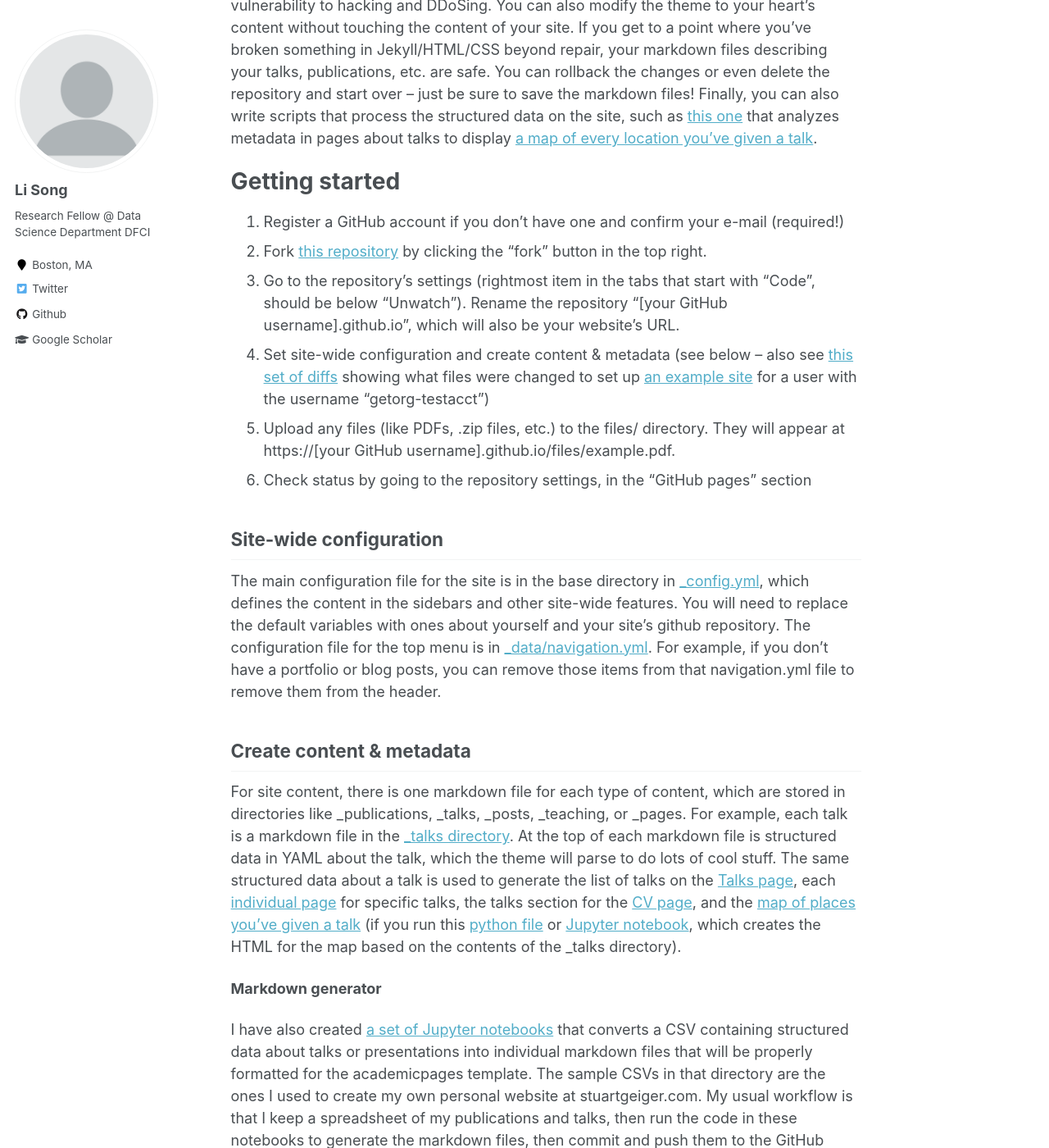
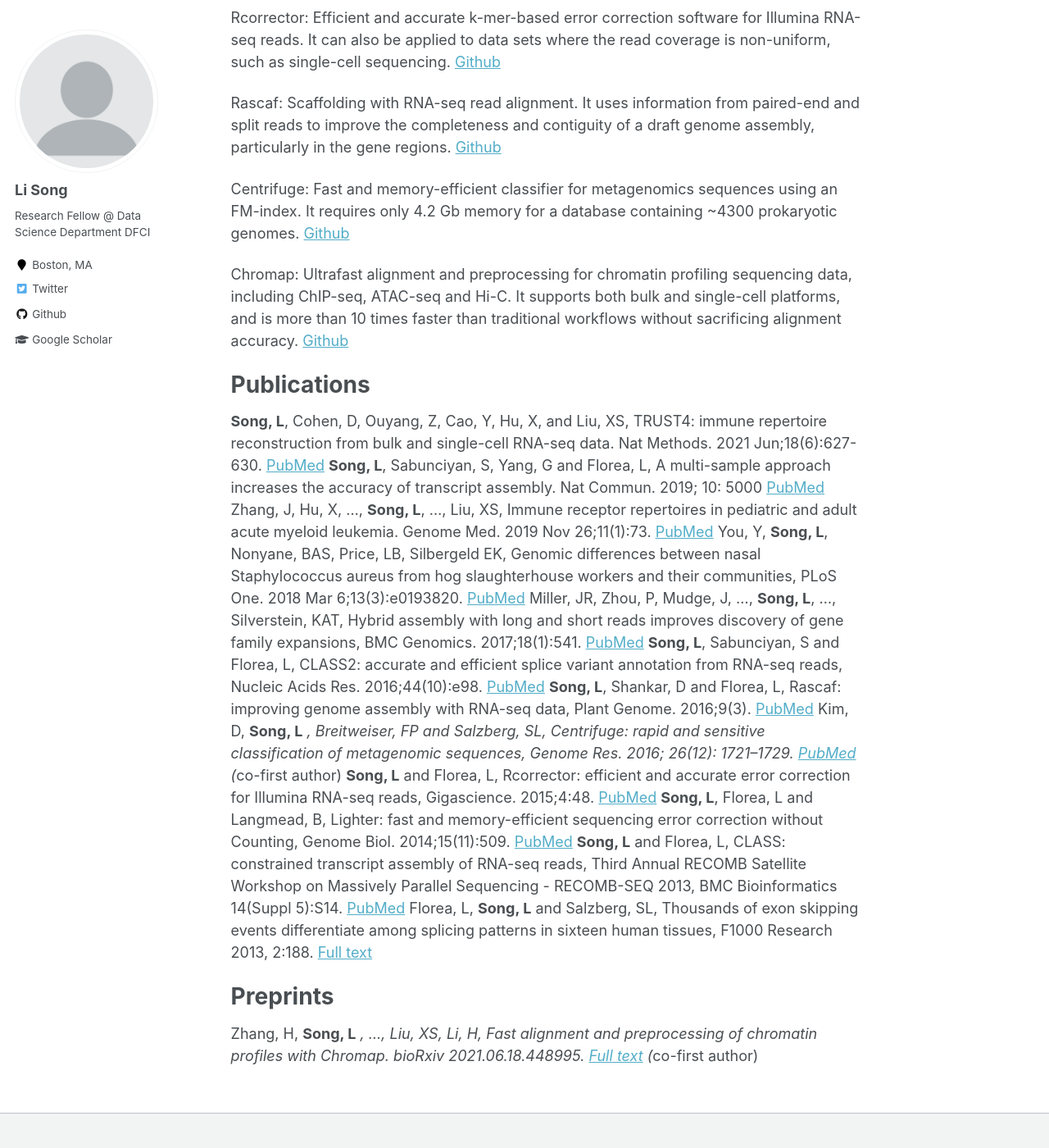
Before and after one commit to mourisl/mourisl.github.io, a Jekyll site: the page built from _pages/about.md, in a window 1280 px wide and 1400 px high, scrolled down 830 px. Shown: the whole window at 82% size. Built offline with Jekyll 4.4.1, drawn with Linux system fonts in a browser that asks for light colours; some of the changed text lies outside the part shown.

Commit message:
Update main page

```diff
--- a/_pages/about.md
+++ b/_pages/about.md
@@ -1,6 +1,6 @@
 ---
 permalink: /
-title: "academicpages is a ready-to-fork GitHub Pages template for academic personal websites"
+title: "About me"
 excerpt: "About me"
 author_profile: true
 redirect_from:
@@ -8,43 +8,43 @@ redirect_from:
   - /about.html
 ---
 
-This is the front page of a website that is powered by the [academicpages template](https://github.com/academicpages/academicpages.github.io) and hosted on GitHub pages. [GitHub pages](https://pages.github.com) is a free service in which websites are built and hosted from code and data stored in a GitHub repository, automatically updating when a new commit is made to the respository. This template was forked from the [Minimal Mistakes Jekyll Theme](https://mmistakes.github.io/minimal-mistakes/) created by Michael Rose, and then extended to support the kinds of content that academics have: publications, talks, teaching, a portfolio, blog posts, and a dynamically-generated CV. You can fork [this repository](https://github.com/academicpages/academicpages.github.io) right now, modify the configuration and markdown files, add your own PDFs and other content, and have your own site for free, with no ads! An older version of this template powers my own personal website at [stuartgeiger.com](http://stuartgeiger.com), which uses [this Github repository](https://github.com/staeiou/staeiou.github.io).
+Hi! My name is Li Song. My research interest is to design algorithms and developing methods to analyze sequencing data. I am currently a research fellow in Shirley Liu's lab at Department of Data Science in Dana-Farber Cancer Insitute. I obtained my Ph.D degree in Computer Science from Johns Hopkins University.
 
-A data-driven personal website
+Projects
 ======
-Like many other Jekyll-based GitHub Pages templates, academicpages makes you separate the website's content from its form. The content & metadata of your website are in structured markdown files, while various other files constitute the theme, specifying how to transform that content & metadata into HTML pages. You keep these various markdown (.md), YAML (.yml), HTML, and CSS files in a public GitHub repository. Each time you commit and push an update to the repository, the [GitHub pages](https://pages.github.com/) service creates static HTML pages based on these files, which are hosted on GitHub's servers free of charge.
+TRUST4: TCR/BCR assembler for RNA-seq data. TRUST4 can be applied on either bulk or single-cell RNA-seq data. In addition to report CDR3s, TRUST4 also assembles full-length TCRs/BCRs. [Github](https://github.com/liulab-dfci/TRUST4)
 
-Many of the features of dynamic content management systems (like Wordpress) can be achieved in this fashion, using a fraction of the computational resources and with far less vulnerability to hacking and DDoSing. You can also modify the theme to your heart's content without touching the content of your site. If you get to a point where you've broken something in Jekyll/HTML/CSS beyond repair, your markdown files describing your talks, publications, etc. are safe. You can rollback the changes or even delete the repository and start over -- just be sure to save the markdown files! Finally, you can also write scripts that process the structured data on the site, such as [this one](https://github.com/academicpages/academicpages.github.io/blob/master/talkmap.ipynb) that analyzes metadata in pages about talks to display [a map of every location you've given a talk](https://academicpages.github.io/talkmap.html).
+CLASS/CLASS2: Efficient and accurate transcript assemblers for RNA-seq data that detect more fine-grained alternative splice variants. The programs combine linear programming algorithms to detect exons from read coverage levels, with splice graph representations of genes and their splice variants, and memory efficient optimization algorithms for transcript selection. [SourceForge](https://sourceforge.net/projects/splicebox/)[Github](https://github.com/mourisl/CLASS)
 
-Getting started
+PsiCLASS: Simultaneous multi-sample transcript assembler for RNA-seq data. It builds a global data structure representing the structure of the transcripts, from which each sample generates its expressed transcripts. The global information allows accurate sample-wise assemblies and final meta-assembly. [Github](https://github.com/splicebox/PsiCLASS)
+
+Lighter: Fast and memory-efficient k-mer-based software to correct the sequencing errors from whole genome sequencing data without counting. It samples the k-mers in the data set and uses two memory-efficient Bloom filters to obtain solid k-mers. [Github](https://github.com/mourisl/Lighter)
+
+Rcorrector: Efficient and accurate k-mer-based error correction software for Illumina RNA-seq reads. It can also be applied to data sets where the read coverage is non-uniform, such as single-cell sequencing. [Github](https://github.com/mourisl/Rcorrector)
+
+Rascaf: Scaffolding with RNA-seq read alignment. It uses information from paired-end and split reads to improve the completeness and contiguity of a draft genome assembly, particularly in the gene regions. [Github](https://github.com/mourisl/Rascaf)
+
+Centrifuge: Fast and memory-efficient classifier for metagenomics sequences using an FM-index. It requires only 4.2 Gb memory for a database containing ~4300 prokaryotic genomes. [Github](https://github.com/DaehwanKimLab/centrifuge)
+
+Chromap: Ultrafast alignment and preprocessing for chromatin profiling sequencing data, including ChIP-seq, ATAC-seq and Hi-C. It supports both bulk and single-cell platforms, and is more than 10 times faster than traditional workflows without sacrificing alignment accuracy. [Github](https://github.com/haowenz/chromap)
+
+
+
+Publications
 ======
-1. Register a GitHub account if you don't have one and confirm your e-mail (required!)
-1. Fork [this repository](https://github.com/academicpages/academicpages.github.io) by clicking the "fork" button in the top right.
-1. Go to the repository's settings (rightmost item in the tabs that start with "Code", should be below "Unwatch"). Rename the repository "[your GitHub username].github.io", which will also be your website's URL.
-1. Set site-wide configuration and create content & metadata (see below -- also see [this set of diffs](http://archive.is/3TPas) showing what files were changed to set up [an example site](https://getorg-testacct.github.io) for a user with the username "getorg-testacct")
-1. Upload any files (like PDFs, .zip files, etc.) to the files/ directory. They will appear at https://[your GitHub username].github.io/files/example.pdf.
-1. Check status by going to the repository settings, in the "GitHub pages" section
+**Song, L**,  Cohen, D, Ouyang, Z, Cao, Y, Hu, X, and Liu, XS, TRUST4: immune repertoire reconstruction from bulk and single-cell RNA-seq data. Nat Methods. 2021 Jun;18(6):627-630. [PubMed](https://pubmed.ncbi.nlm.nih.gov/33986545/)
+**Song, L**, Sabunciyan, S, Yang, G and Florea, L, A multi-sample approach increases the accuracy of transcript assembly. Nat Commun. 2019; 10: 5000 [PubMed](https://pubmed.ncbi.nlm.nih.gov/31676772/)
+Zhang, J, Hu, X, …, **Song, L**, …, Liu, XS, Immune receptor repertoires in pediatric and adult acute myeloid leukemia. Genome Med. 2019 Nov 26;11(1):73. [PubMed](https://pubmed.ncbi.nlm.nih.gov/31771646/)
+You, Y, **Song, L**, Nonyane, BAS, Price, LB, Silbergeld EK, Genomic differences between nasal Staphylococcus aureus from hog slaughterhouse workers and their communities, PLoS One. 2018 Mar 6;13(3):e0193820. [PubMed](https://www.ncbi.nlm.nih.gov/pmc/articles/PMC5839586/)
+Miller, JR, Zhou, P, Mudge, J, …, **Song, L**, ..., Silverstein, KAT, Hybrid assembly with long and short reads improves discovery of gene family expansions, BMC Genomics. 2017;18(1):541. [PubMed](https://pubmed.ncbi.nlm.nih.gov/28724409/)
+**Song, L**, Sabunciyan, S and Florea, L, CLASS2: accurate and efficient splice variant annotation from RNA-seq reads, Nucleic Acids Res. 2016;44(10):e98. [PubMed](http://www.ncbi.nlm.nih.gov/pubmed/26975657)
+**Song, L**, Shankar, D and Florea, L, Rascaf: improving genome assembly with RNA-seq data, Plant Genome. 2016;9(3). [PubMed](https://www.ncbi.nlm.nih.gov/pubmed/27902792)
+Kim, D, **Song, L** *, Breitweiser, FP and Salzberg, SL, Centrifuge: rapid and sensitive classification of metagenomic sequences, Genome Res. 2016; 26(12): 1721–1729. [PubMed](https://www.ncbi.nlm.nih.gov/pmc/articles/PMC5131823/) (*co-first author)
+**Song, L** and Florea, L, Rcorrector: efficient and accurate error correction for Illumina RNA-seq reads, Gigascience. 2015;4:48. [PubMed](http://www.ncbi.nlm.nih.gov/pubmed/26500767)
+**Song, L**, Florea, L and Langmead, B, Lighter: fast and memory-efficient sequencing error correction without Counting, Genome Biol. 2014;15(11):509. [PubMed](http://www.ncbi.nlm.nih.gov/pubmed/25398208)
+**Song, L** and Florea, L, CLASS: constrained transcript assembly of RNA-seq reads, Third Annual RECOMB Satellite Workshop on Massively Parallel Sequencing - RECOMB-SEQ 2013, BMC Bioinformatics 14(Suppl 5):S14. [PubMed](http://www.ncbi.nlm.nih.gov/pubmed/23734605)
+Florea, L, **Song, L** and Salzberg, SL, Thousands of exon skipping events differentiate among splicing patterns in sixteen human tissues, F1000 Research 2013, 2:188. [Full text](http://f1000research.com/articles/2-188/v1)
 
-Site-wide configuration
-------
-The main configuration file for the site is in the base directory in [_config.yml](https://github.com/academicpages/academicpages.github.io/blob/master/_config.yml), which defines the content in the sidebars and other site-wide features. You will need to replace the default variables with ones about yourself and your site's github repository. The configuration file for the top menu is in [_data/navigation.yml](https://github.com/academicpages/academicpages.github.io/blob/master/_data/navigation.yml). For example, if you don't have a portfolio or blog posts, you can remove those items from that navigation.yml file to remove them from the header.
-
-Create content & metadata
-------
-For site content, there is one markdown file for each type of content, which are stored in directories like _publications, _talks, _posts, _teaching, or _pages. For example, each talk is a markdown file in the [_talks directory](https://github.com/academicpages/academicpages.github.io/tree/master/_talks). At the top of each markdown file is structured data in YAML about the talk, which the theme will parse to do lots of cool stuff. The same structured data about a talk is used to generate the list of talks on the [Talks page](https://academicpages.github.io/talks), each [individual page](https://academicpages.github.io/talks/2012-03-01-talk-1) for specific talks, the talks section for the [CV page](https://academicpages.github.io/cv), and the [map of places you've given a talk](https://academicpages.github.io/talkmap.html) (if you run this [python file](https://github.com/academicpages/academicpages.github.io/blob/master/talkmap.py) or [Jupyter notebook](https://github.com/academicpages/academicpages.github.io/blob/master/talkmap.ipynb), which creates the HTML for the map based on the contents of the _talks directory).
-
-**Markdown generator**
-
-I have also created [a set of Jupyter notebooks](https://github.com/academicpages/academicpages.github.io/tree/master/markdown_generator
-) that converts a CSV containing structured data about talks or presentations into individual markdown files that will be properly formatted for the academicpages template. The sample CSVs in that directory are the ones I used to create my own personal website at stuartgeiger.com. My usual workflow is that I keep a spreadsheet of my publications and talks, then run the code in these notebooks to generate the markdown files, then commit and push them to the GitHub repository.
-
-How to edit your site's GitHub repository
-------
-Many people use a git client to create files on their local computer and then push them to GitHub's servers. If you are not familiar with git, you can directly edit these configuration and markdown files directly in the github.com interface. Navigate to a file (like [this one](https://github.com/academicpages/academicpages.github.io/blob/master/_talks/2012-03-01-talk-1.md) and click the pencil icon in the top right of the content preview (to the right of the "Raw | Blame | History" buttons). You can delete a file by clicking the trashcan icon to the right of the pencil icon. You can also create new files or upload files by navigating to a directory and clicking the "Create new file" or "Upload files" buttons.
-
-Example: editing a markdown file for a talk
-![Editing a markdown file for a talk](/images/editing-talk.png)
-
-For more info
-------
-More info about configuring academicpages can be found in [the guide](https://academicpages.github.io/markdown/). The [guides for the Minimal Mistakes theme](https://mmistakes.github.io/minimal-mistakes/docs/configuration/) (which this theme was forked from) might also be helpful.
+Preprints
+======
+Zhang, H, **Song, L** *, …, Liu, XS, Li, H, Fast alignment and preprocessing of chromatin profiles with Chromap. bioRxiv 2021.06.18.448995. [Full text](https://www.biorxiv.org/content/10.1101/2021.06.18.448995v1) (*co-first author)
--- a/markdown_generator/publications.tsv
+++ b/markdown_generator/publications.tsv
@@ -1,4 +1,4 @@
 pub_date	title	venue	excerpt	citation	url_slug	paper_url
-2009-10-01	Paper Title Number 1	Journal 1	This paper is about the number 1. The number 2 is left for future work.	Your Name, You. (2009). "Paper Title Number 1." <i>Journal 1</i>. 1(1).	paper-title-number-1	http://academicpages.github.io/files/paper1.pdf
+2013-04-01		BMC bioinformatics	This paper is about the number 1. The number 2 is left for future work.	Your Name, You. (2009). "Paper Title Number 1." <i>Journal 1</i>. 1(1).	paper-title-number-1	http://academicpages.github.io/files/paper1.pdf
 2010-10-01	Paper Title Number 2	Journal 1	This paper is about the number 2. The number 3 is left for future work.	Your Name, You. (2010). "Paper Title Number 2." <i>Journal 1</i>. 1(2).	paper-title-number-2	http://academicpages.github.io/files/paper2.pdf
 2015-10-01	Paper Title Number 3	Journal 1	This paper is about the number 3. The number 4 is left for future work.	Your Name, You. (2015). "Paper Title Number 3." <i>Journal 1</i>. 1(3).	paper-title-number-3	http://academicpages.github.io/files/paper3.pdf
```
